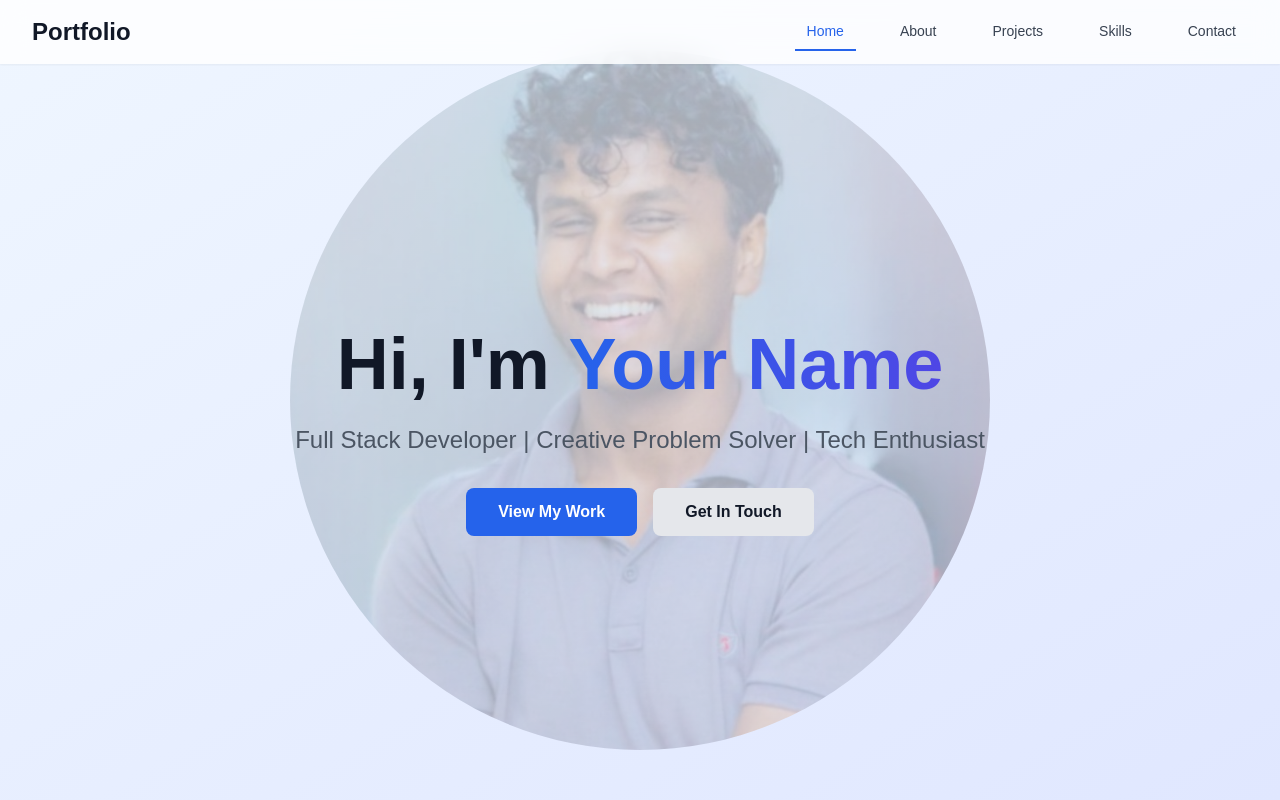
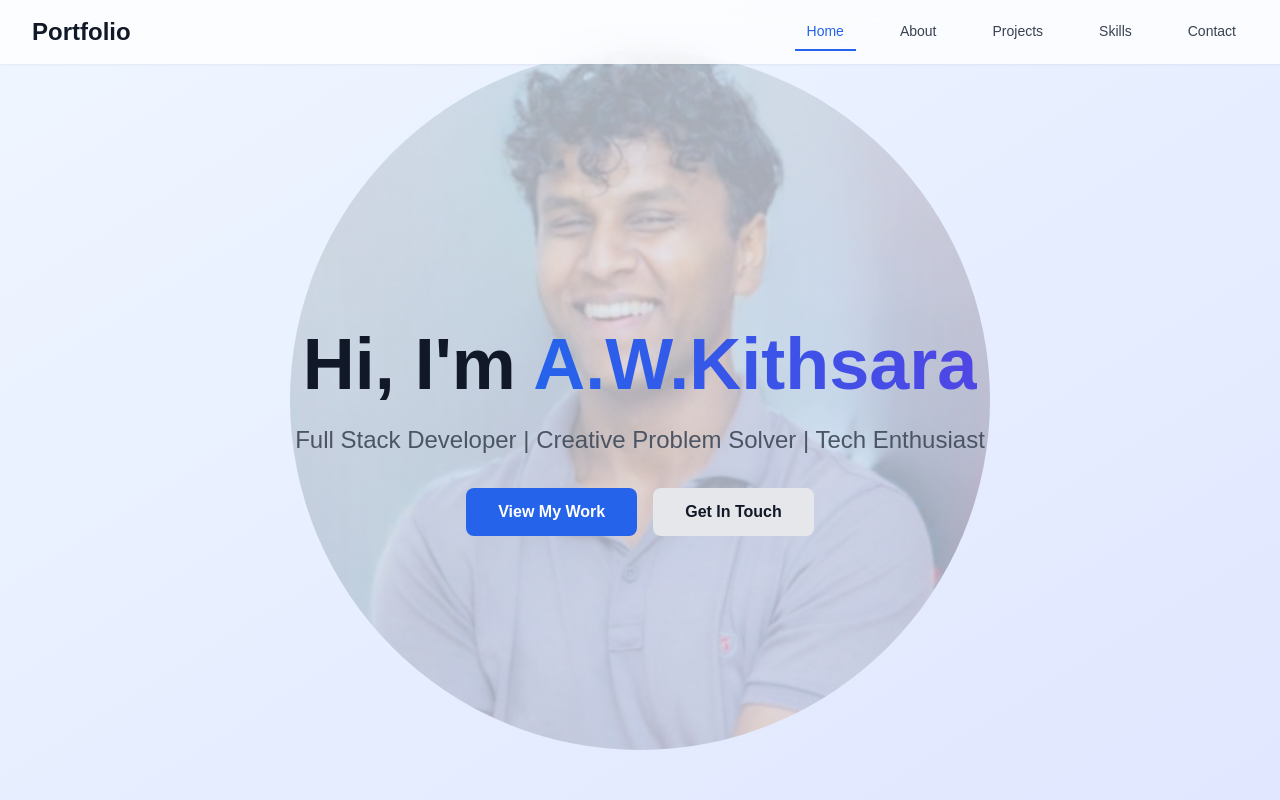
Before and after one commit to kithsr/Personal-Portfolio, a Next.js app: page / in a window 1280 px wide. Shown: the top 800 px of the page. Built offline with nearby package versions, Linux system fonts and the light colour scheme.

Commit message:
Use real name in Hero component
Replace the placeholder "Your Name" with the actual name "A.W.Kithsara" in components/Hero.tsx so the hero header displays the site owner's name instead of a generic placeholder.

```diff
--- a/components/Hero.tsx
+++ b/components/Hero.tsx
@@ -25,7 +25,7 @@ export default function Hero() {
         <h1 className="text-5xl md:text-7xl font-bold text-gray-900 dark:text-white mb-6 animate-fade-in">
           Hi, I'm{" "}
           <span className="text-transparent bg-clip-text bg-gradient-to-r from-blue-600 to-indigo-600">
-            Your Name
+            A.W.Kithsara
           </span>
         </h1>
         <p className="text-xl md:text-2xl text-gray-600 dark:text-gray-300 mb-8 max-w-3xl mx-auto">
```
